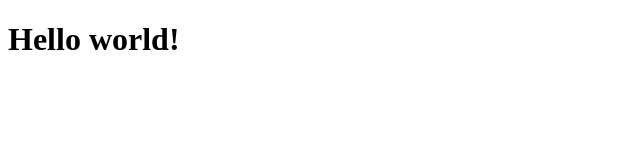
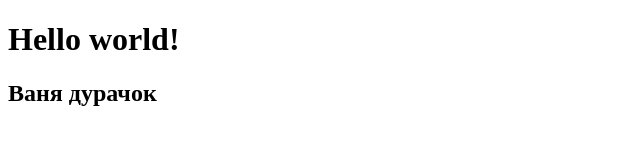
Before and after one commit to viki5788/project, a plain HTML site: page index.html in a window 1280 px wide. Shown: the whole page, without its empty margins (0-640 px from the left). Drawn offline with Linux system fonts and the light colour scheme.

Commit message:
index mod

```diff
--- a/index.html
+++ b/index.html
@@ -8,5 +8,6 @@
 </head>
 <body>
     <h1>Hello world!</h1>
+    <h2>Ваня дурачок</h2>
 </body>
 </html>
```
